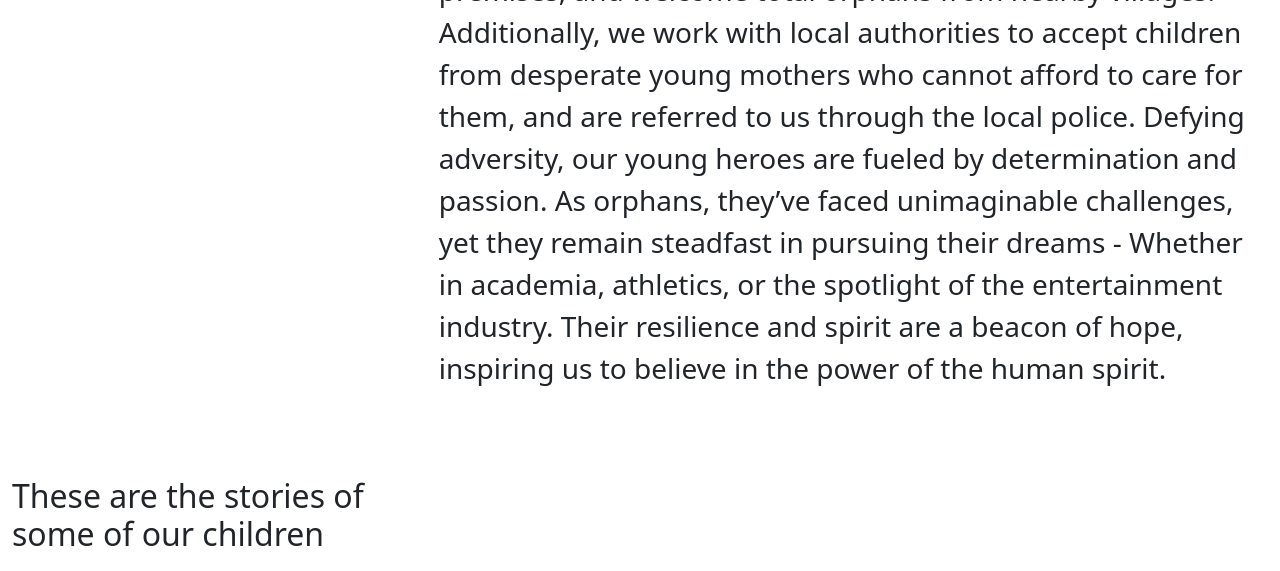
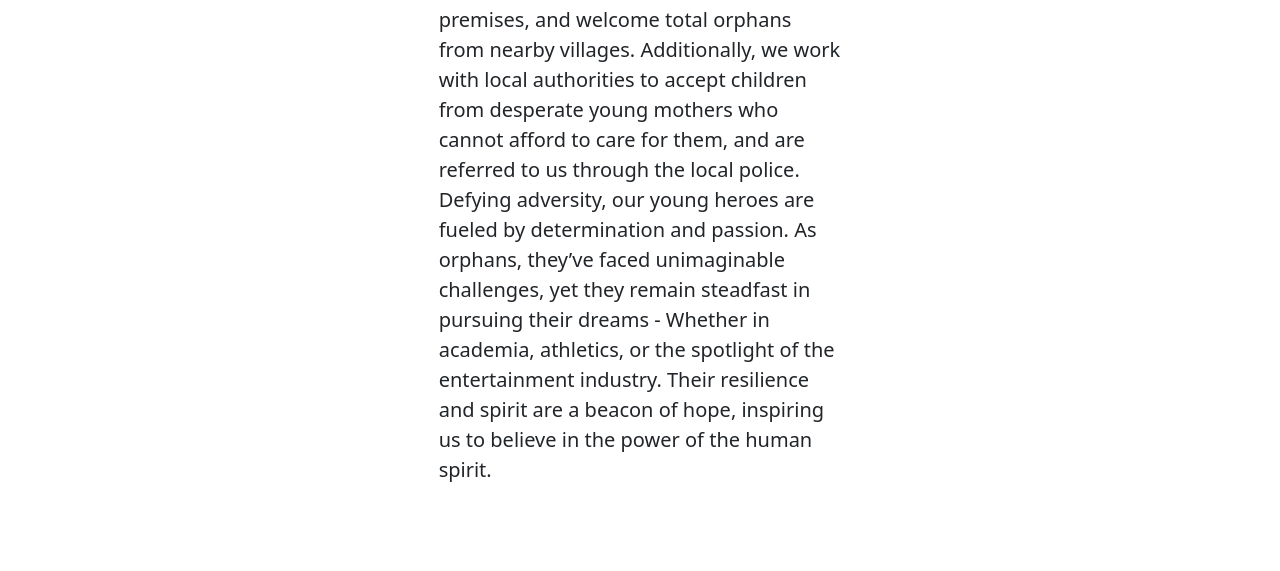
Before and after one commit to philiplessner/HOLO, a Flask app: page /children in a window 1280 px wide. Shown: the part 537-1108 px from the top of the page. Run offline with Flask 3, Linux system fonts and the light colour scheme.

Commit message:
Paragraph format from fs-3 to fs-5.

```diff
--- a/app/templates/children.html
+++ b/app/templates/children.html
@@ -9,8 +9,8 @@
         <br>
           <img src="./static/images/children_1.png" alt="Home of Love Logo" class="img-fluid">
       </div>
-      <div class="col-8">
-        <p class="fs-3">
+      <div class="col-4">
+        <p class="fs-5">
             Our organization serves children from infancy to young adulthood, with ages ranging from
 new-born to 18 years old. We currently care for 60 orphaned children. Of these, 45 are enrolled
 in school, while 15 younger children are waiting for their educational journey to begin.HOLO provides safe haven for vulnerable children from various backgrounds. We rescue street
@@ -36,7 +36,7 @@ and spirit are a beacon of hope, inspiring us to believe in the power of the hum
     <div class="row">
       <div class="col-4">
           <img src="./static/images/annabel_2a.png" alt="Home of Love Logo" class="img-fluid">
-        <p class="fs-3">
+        <p class="fs-5">
         Meet Annabel, a shining star in our organization. For 12 incredible
 years, Annabel has called our community home. Rescued at just 3
 years old, she was found wandering village
@@ -49,7 +49,7 @@ doctor.
       </div>
       <div class="col-4">
           <img src="./static/images/benjamin_1a.png" alt="Home of Love Logo" class="img-fluid">
-        <p class="fs-3">
+        <p class="fs-5">
               Meet Benjamin, a bright and talented young boy who
 has been a part of our family for 8 incredible years.
 Abandoned at just 3 years old, Benjamin has grown into
@@ -59,7 +59,7 @@ a confident and compassionate individual.
       </div>
       <div class="col-4">
           <img src="./static/images/abraham_1a.png" alt="Home of Love Logo" class="img-fluid">
-        <p class="fs-3">
+        <p class="fs-5">
               And here comes Abraham, a resilient and ambitious young man who has
 overcome unimaginable adversity. This young orphan suffered from untreated
 vision problems due to lack of access to medical care. By age three, he had
--- a/app/templates/index.html
+++ b/app/templates/index.html
@@ -8,7 +8,7 @@
       <div class="col-4">
           <img src="./static/images/home_page_orphanage.png" alt="Home of Love Logo" class="img-fluid">
       </div>
-      <div class="col-8">
+      <div class="col-4">
         <p class="fs-5">
         Home of Love Orphanage is a grassroots organization serving orphaned children in a small community in Tororo, Uganda.
 I was born and raised in Uganda and witnessed a lot of suffering and neglect of orphaned children during that time. After coming to the United States, I felt the inner pull to help make a difference in as many lives as possible.
--- a/app/templates/mission_vision.html
+++ b/app/templates/mission_vision.html
@@ -7,14 +7,14 @@
       <div class="col-4">
           <img src="./static/images/mission_vision_1.png" alt="Mission_Vision" class="img-fluid">
       </div>
-      <div class="col-8">
-        <p class="fs-3">
+      <div class="col-3">
+        <p class="fs-5">
             <strong>Our mission</strong> is to provide comprehensive care and support to vulnerable children and
             widows, empowering them to reach their full potential. We offer education, counseling,
             medical aid, and basic necessities to orphaned, neglected, and abandoned children,
             while equipping widows with skills and resources to become self-sufficient and independent.
         </p>
-        <p class="fs-3">
+        <p class="fs-5">
             <strong>Our vision</strong> is to transform the lives of 6,000 African children and widows, breaking the
             cycle of poverty and dependence. Building on our success of over 100 children now leading
             independent lives, we are striving to create a brighter future where every individual has the
--- a/app/templates/widows.html
+++ b/app/templates/widows.html
@@ -9,7 +9,7 @@
           <img src="./static/images/widows.png" alt="Widows" class="img-fluid">
       </div>
       <div class="col-4">
-        <p class="fs-3">
+        <p class="fs-5">
           The HOLO organization extends its support beyond
         children and young adults, also providing assistance to
         widows through the ‘ HOLO Widows Club’ initiative. In
@@ -34,7 +34,7 @@
           <img src="./static/images/widows2.png" alt="Widows" class="img-fluid">
       </div>
       <div class="col-4">
-        <p class="fs-3">
+        <p class="fs-5">
         Our program equips them with Essential skills in:
         <ul>
 <li>
@@ -65,7 +65,7 @@ spiritual nourishment.
     </ul>
     </p>
 
-        <p class="fs-3">
+        <p class="fs-5">
 Our innovative approach includes:
 <ul>
 <li>
```
